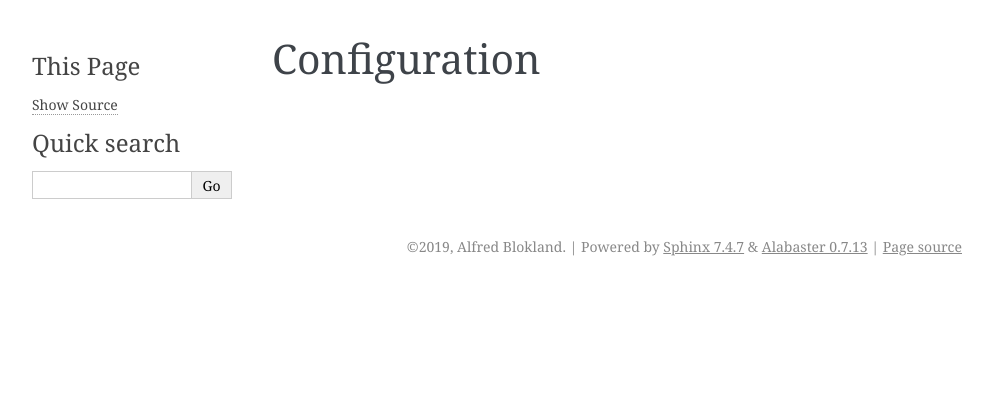
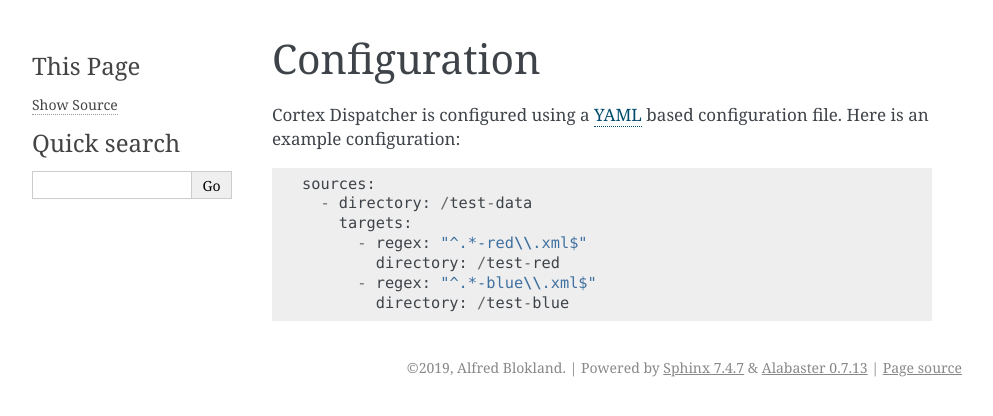
Before and after one commit to hendrikx-itc/cortex-dispatcher, a Sphinx documentation site: the page built from docs/configuration.rst, in a window 1280 px wide. Shown: the top 416 px of the page, without its empty margins (148-1141 px from the left). Built offline with Sphinx 7.4.7, drawn with Linux system fonts in a browser that asks for light colours.

Commit message:
Update documentation with configuration example

```diff
--- a/docs/configuration.rst
+++ b/docs/configuration.rst
@@ -1,2 +1,13 @@
 Configuration
 =============
+
+Cortex Dispatcher is configured using a `YAML <http://yaml.org/>`_ based
+configuration file. Here is an example configuration::
+
+    sources:
+      - directory: /test-data
+        targets:
+          - regex: "^.*-red\\.xml$"
+            directory: /test-red
+          - regex: "^.*-blue\\.xml$"
+            directory: /test-blue
--- a/docs/index.rst
+++ b/docs/index.rst
@@ -5,6 +5,9 @@
 
 Welcome to Cortex Dispatcher's documentation!
 =============================================
+
+Cortex is system for efficiently collecting and distributing files with a
+choice of multiple protocols.
 
 .. toctree::
    :maxdepth: 2
```
